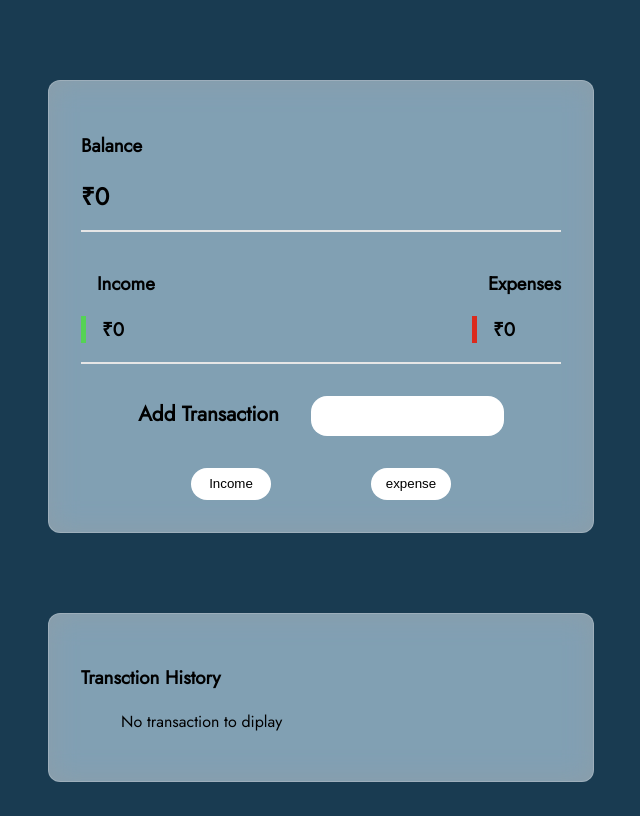
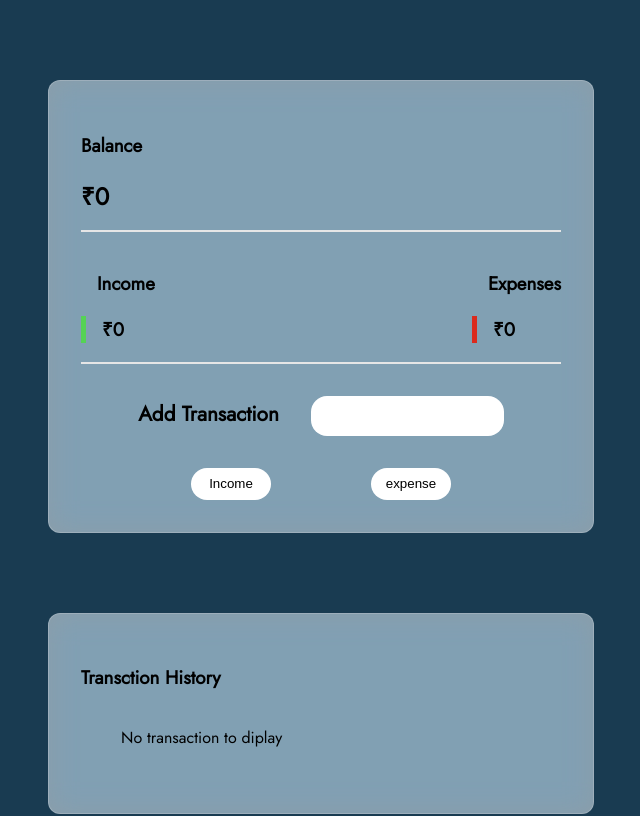
Before and after one commit to dastageer-hc/React-expense-tracker-app, a React (Create React App) app: page / in a window 1280 px wide. Shown: the top 816 px of the page, without its empty margins (319-959 px from the left). Built offline with nearby package versions, Linux system fonts and the light colour scheme.

Commit message:
Update App.module.css

```diff
--- a/src/App.module.css
+++ b/src/App.module.css
@@ -65,6 +65,10 @@
   color: white
 }
 
+.transaction_list ul{
+  display: flex;
+  flex-direction: column-reverse;
+}
 .transaction_list ul li{
   list-style-type: none;
   background-color: white;
```
